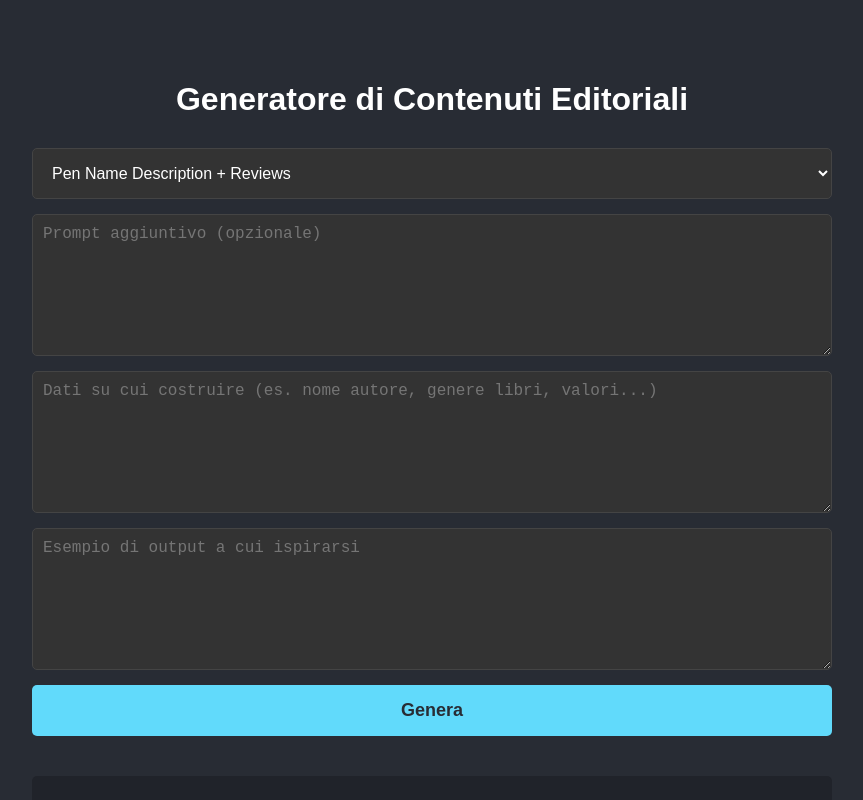
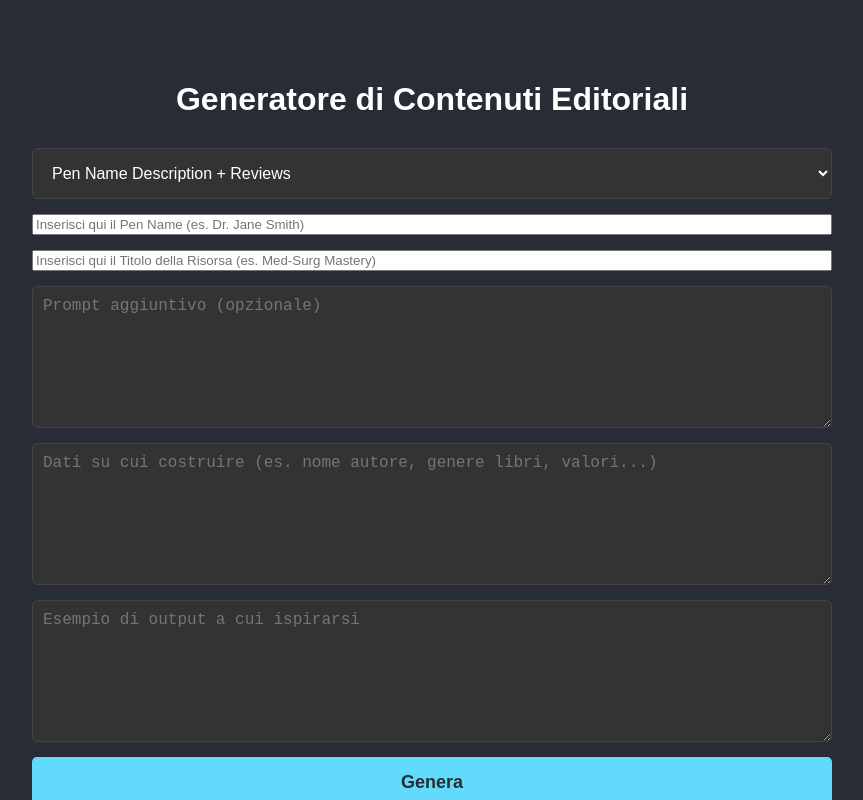
Before and after one commit to number1-create/Creazione-Pag.-Autore-e-Rec.-Editoriali-def-, a React (Create React App) app in the folder frontend/: page / in a window 1280 px wide. Shown: the top 800 px of the page, without its empty margins (208-1071 px from the left). Built offline with nearby package versions, Linux system fonts and the light colour scheme.

Commit message:
Add files via upload

```diff
--- a/frontend/src/App.js
+++ b/frontend/src/App.js
@@ -10,6 +10,9 @@ function App() {
   const [esempio, setEsempio] = useState('');
   const [output, setOutput] = useState('');
   const [isLoading, setIsLoading] = useState(false);
+  const [penName, setPenName] = useState('');
+  const [resourceTitle, setResourceTitle] = useState('');
+
 
   const handleSubmit = async (event) => {
     event.preventDefault();
@@ -26,6 +29,8 @@ function App() {
           prompt: prompt,
           dati_input: dati,
           esempio_output: esempio,
+          pen_name: penName,
+          resource_title: resourceTitle,
         }),
       });
 
@@ -51,7 +56,20 @@ function App() {
           <option value="penName">Pen Name Description + Reviews</option>
           <option value="publisher">Publishing House Description + Reviews</option>
         </select>
-
+        <input
+          type="text"
+          value={penName}
+          onChange={(e) => setPenName(e.target.value)}
+          placeholder="Inserisci qui il Pen Name (es. Dr. Jane Smith)"
+          required
+        />
+        <input
+          type="text"
+          value={resourceTitle}
+          onChange={(e) => setResourceTitle(e.target.value)}
+          placeholder="Inserisci qui il Titolo della Risorsa (es. Med-Surg Mastery)"
+          required
+        />
         <textarea value={prompt} onChange={(e) => setPrompt(e.target.value)} placeholder="Prompt aggiuntivo (opzionale)" />
         <textarea value={dati} onChange={(e) => setDati(e.target.value)} placeholder="Dati su cui costruire (es. nome autore, genere libri, valori...)" required />
         <textarea value={esempio} onChange={(e) => setEsempio(e.target.value)} placeholder="Esempio di output a cui ispirarsi" required />
```
Also changed, not shown: 1 other file (tests, documents, lock files or other folders).
